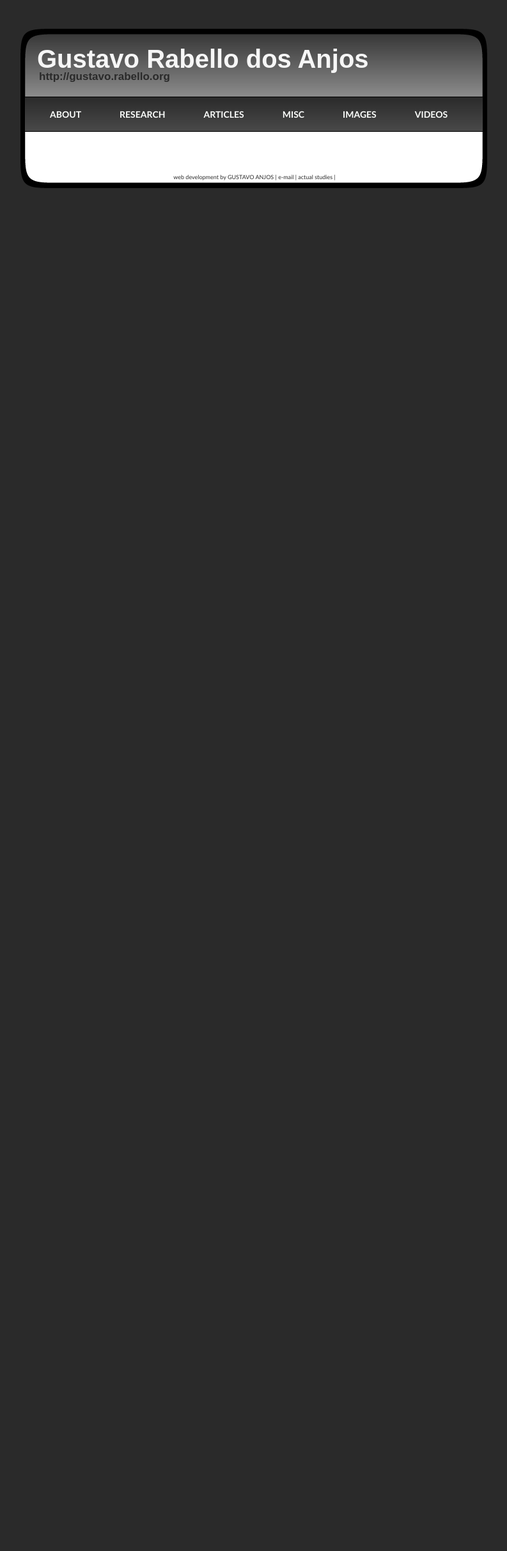
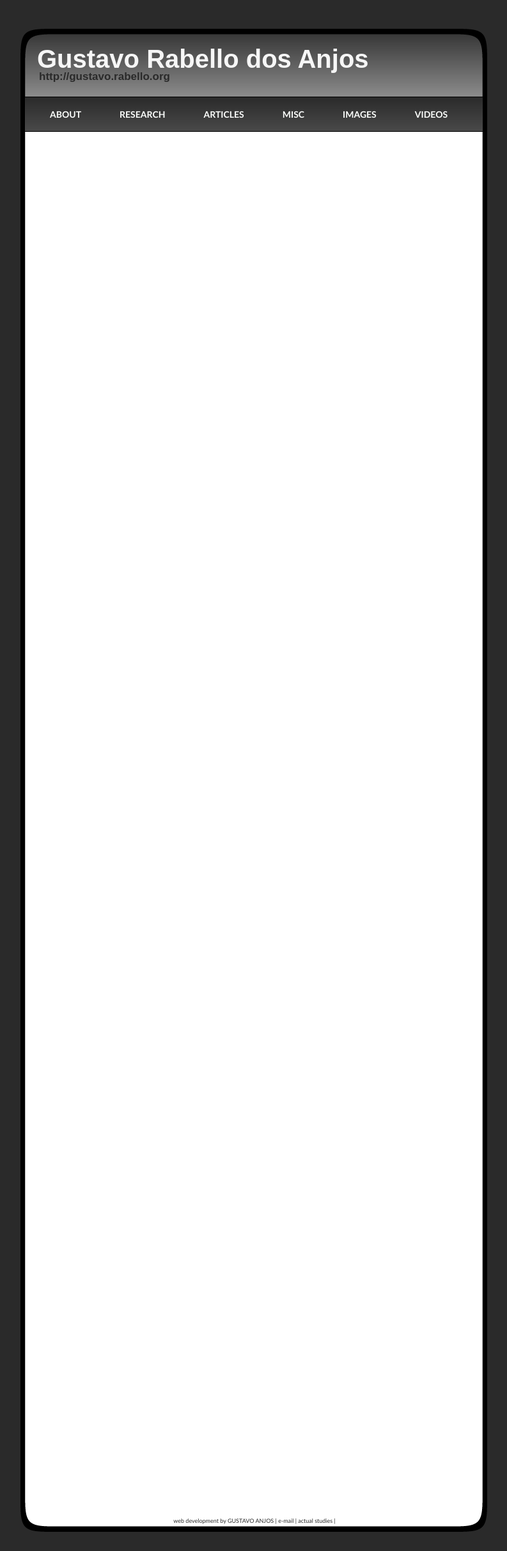
Before and after one commit to gustavorabello/python-sitePro, a Django app: template templates/cifras/index.html in a window 1280 px wide. Shown: the whole page at 64% size, without its empty margins (242-1035 px from the left). Before the commit the page ends 294 px from the top, so only its background shows below. Run offline with Django 3.2, Linux system fonts and the light colour scheme; the template is opened without the code that fills it: most values are stand-ins (such as "Sample title", 1, 10 or a date in 2020).

Commit message:
Set up two colunms layout to musics app.

```diff
--- a/static/css/music.css
+++ b/static/css/music.css
@@ -3,7 +3,7 @@
 
 #twoColumns
 {
- height:auto;
+ height:2100px;
 }
 
 body
@@ -35,20 +35,12 @@ body
 
 #twoColumns .left
 {
- float:left;
- width:300px;
+ width:47%;
 }
 
 #twoColumns .right
 {
- float:right;
- width:300px;
- border:10px solid gray;
-}
-
-#twoColumns .block
-{
- width:700px;
+ width:49%;
 }
 
 #twoColumns li
@@ -63,7 +55,7 @@ body
 
 #twoColumns hr
 {
- background-color:red;
+ background-color:blue;
  height:3px;
  border:0;
 }
--- a/templates/cifras/index.html
+++ b/templates/cifras/index.html
@@ -16,15 +16,35 @@ href="{{ STATIC_URL }}images/guga.png">
 
 <div id="twoColumns">
 
+ <div class="left">
   {% for artist in artist_list %}
+  {% if forloop.counter <= 12 %}
+
+
   <h1> {{ artist.grouper }}  </h1>
   <hr /><br />
-
   {% for item in artist.list %}
   <li><a href="{{ STATIC_URL }}cifras/{{ item.artistdir }}/{{ item.filename }}">{{ item.song }}</a></li>
   {% endfor %}
 
+  {% endif %}
   {% endfor %}
+ </div>
+
+ <div class="right">
+  {% for artist in artist_list %}
+  {% if forloop.counter > 12 %}
+
+
+  <h1> {{ artist.grouper }}  </h1>
+  <hr /><br />
+  {% for item in artist.list %}
+  <li><a href="{{ STATIC_URL }}cifras/{{ item.artistdir }}/{{ item.filename }}">{{ item.song }}</a></li>
+  {% endfor %}
+
+  {% endif %}
+  {% endfor %}
+ </div>
 
 </div>
 
```
Lines whose indentation alone changed are shown as unchanged.
